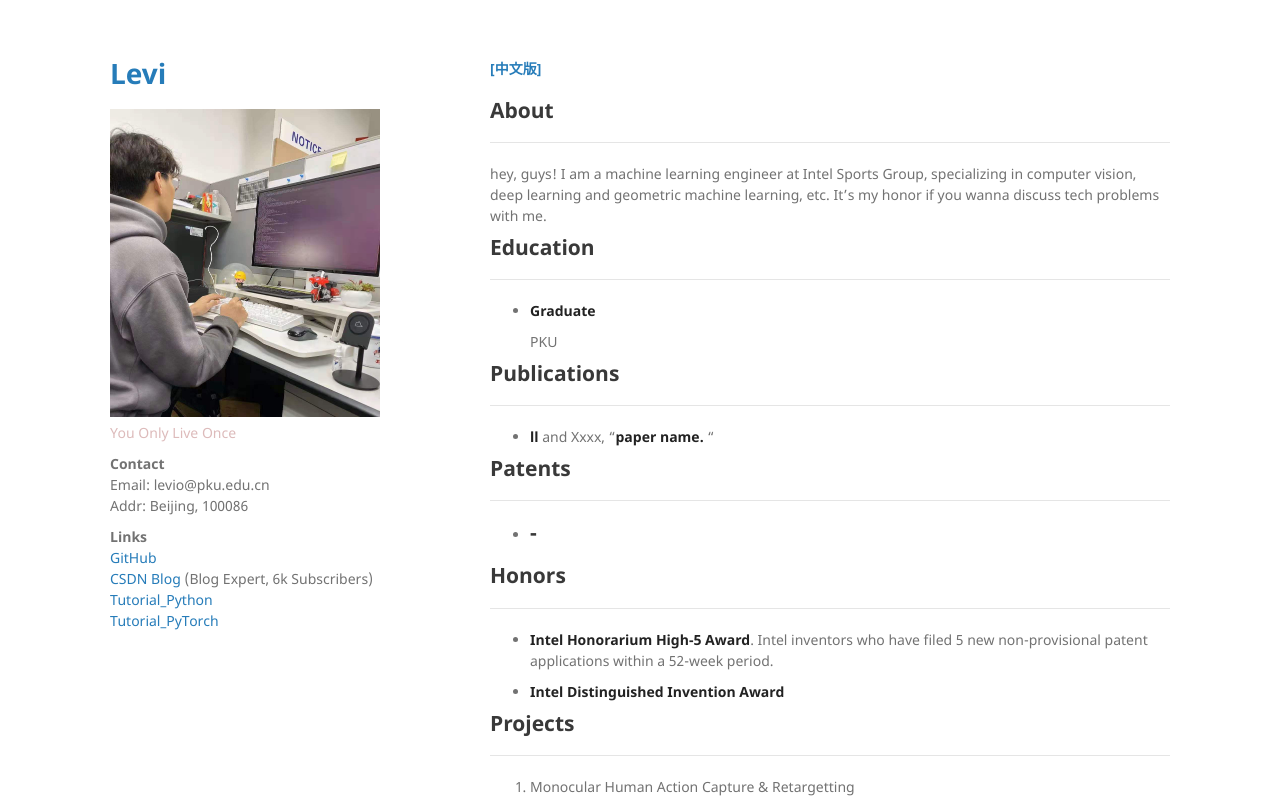
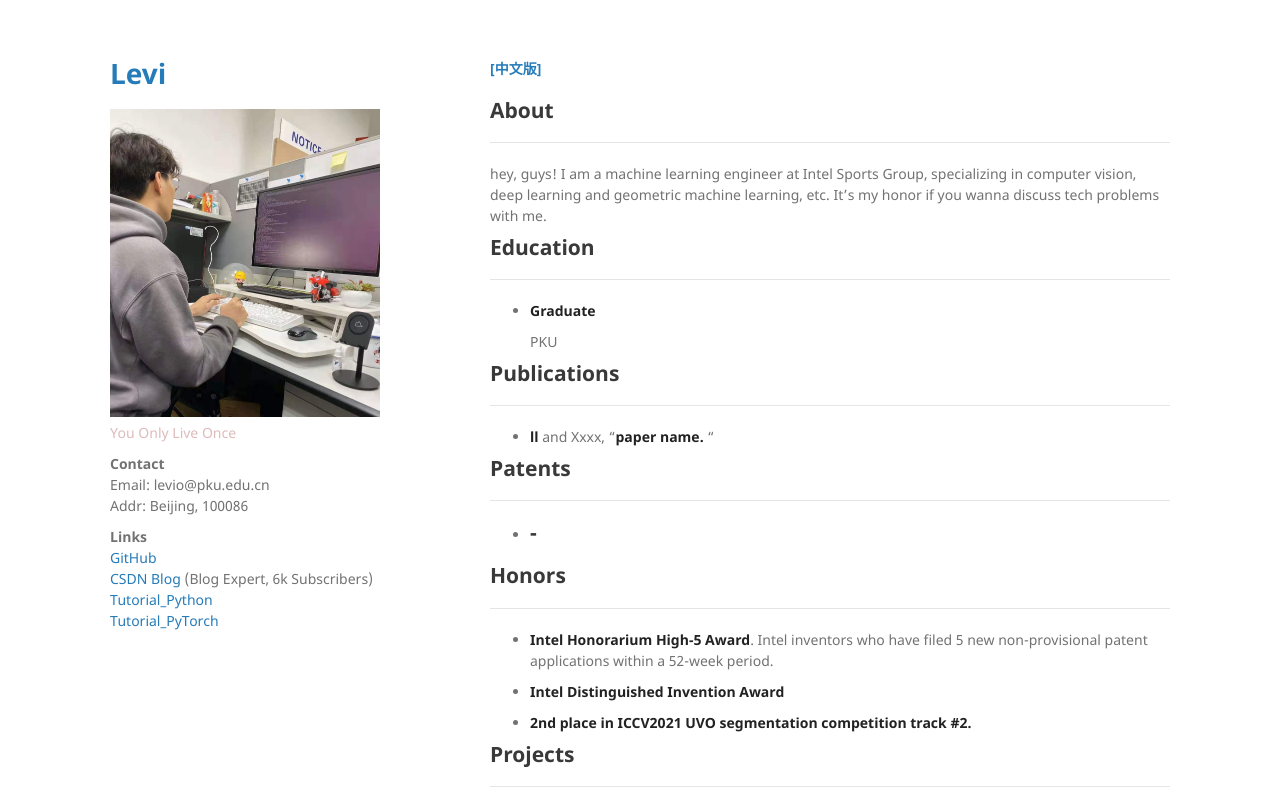
Before and after one commit to leviome/leviome.github.io, a Jekyll site: the page built from index.md, in a window 1280 px wide and 1342 px high, cut to the strip 0-803 px from the top of the window. Built offline with Jekyll 4.4.1, drawn with Linux system fonts in a browser that asks for light colours; our own code applies the rules of GitHub Pages for plain Markdown files.

Commit message:
Update index.md

```diff
--- a/index.md
+++ b/index.md
@@ -36,6 +36,8 @@ hey, guys! I am a machine learning engineer at Intel Sports Group, specializing
 
 - **Intel Distinguished Invention Award**
 
+- **2nd place in ICCV2021 UVO segmentation competition track #2.**
+
 ## Projects
 ------
 1. Monocular Human Action Capture & Retargetting
```
